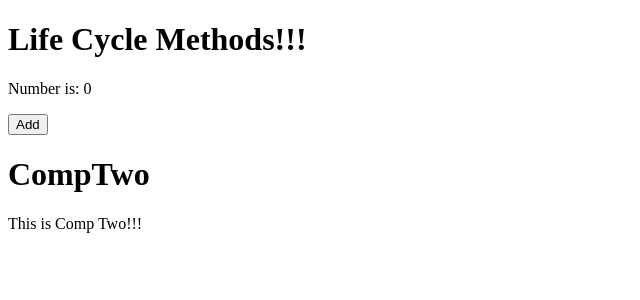
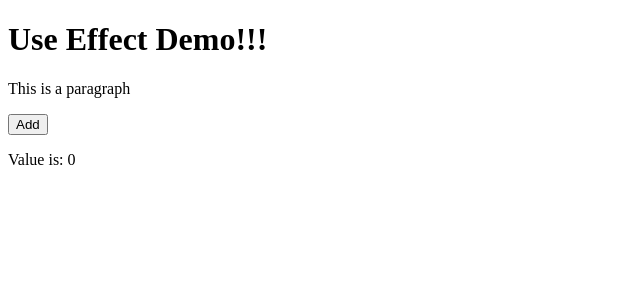
Before and after one commit to abhijeetvc/eveningjuly19, a React (Create React App) app: page / in a window 1280 px wide. Shown: the top 300 px of the page, without its empty margins (0-640 px from the left). Built offline with nearby package versions, Linux system fonts and the light colour scheme.

Commit message:
UseEffect

```diff
--- /dev/null
+++ b/src/UseEffectDemo.js
@@ -0,0 +1,46 @@
+// hooks(functions) - useState, useEffect
+
+import React,{ useEffect } from "react"
+
+function UseEffectDemo(){
+
+
+    const[value,setValue]=React.useState(0)
+
+    // 1st way: only callback function as parameter
+    // infinite loop
+    useEffect(()=>{
+        console.log('Hellooooo');
+        console.log("Value is: "+value);
+    })
+
+    //2nd way: two parameters a) Callback function,
+               // b) dependency array -empty
+               // only once
+    // useEffect(()=>{
+    //     console.log("Hiiiiiiii");
+    //     console.log("Value is: "+value);
+    // },[])
+
+    //3rd way: two parameters a) Callback function,
+            // b) dependency array with some values
+            //
+     useEffect(()=>{
+        console.log("Hello React!!!");
+        console.log("Value is: "+value);
+    },[value])
+
+    const display=()=>{
+        setValue(value+1)
+    }
+
+    return(
+        <div>
+            <h1>Use Effect Demo!!!</h1>
+            <p>This is a paragraph</p>
+            <button type="button" onClick={display}>Add</button>
+            <p>Value is: {value}</p>
+        </div>
+    )
+}
+export default UseEffectDemo
--- a/src/index.js
+++ b/src/index.js
@@ -10,11 +10,12 @@ import RadioInput from './RadioInput';
 import StateDemo from './StateDemo';
 import PropsDemo from './PropsDemo'
 import LifeCycleMethod from './LifeCycleMethod';
+import UseEffectDemo from './UseEffectDemo';
 //import Test from './Test';
 
 const root = ReactDOM.createRoot(document.getElementById('root'));
 root.render(
   <div>
-     <LifeCycleMethod/>
+     <UseEffectDemo/>
   </div>
 );
```
